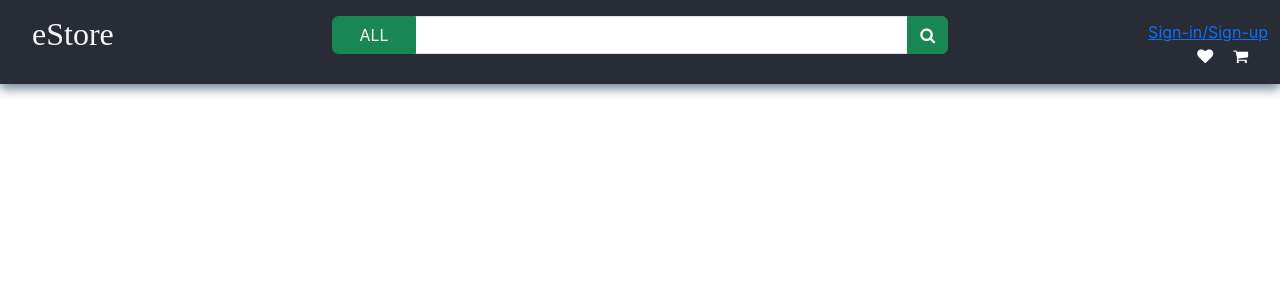
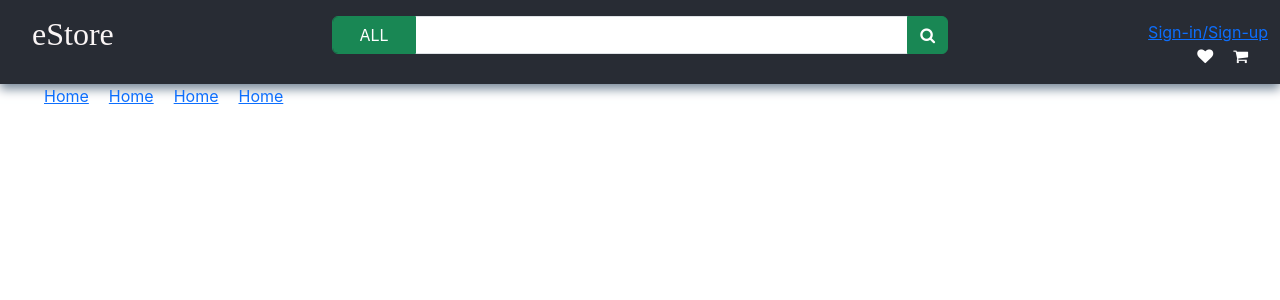
Before and after one commit to arunbhalli/estore, a React (Create React App) app: page / in a window 1280 px wide. Shown: the top 300 px of the page. Built offline with nearby package versions, Linux system fonts and the light colour scheme.

Commit message:
adds menu for app

```diff
--- a/src/componenets/Header.jsx
+++ b/src/componenets/Header.jsx
@@ -1,8 +1,9 @@
 import React from 'react';
-
+import TopMenu from './TopMenu';
 import '../componenets/_header.scss';
 const Header = () => {
   return (
+    <>
       <header className='header'>
         <div className='container-fluid'>
           <div className='row'>
@@ -50,6 +51,8 @@ const Header = () => {
           </div>
         </div>
       </header>
+      <TopMenu />
+    </>
   );
 };
 
--- /dev/null
+++ b/src/componenets/TopMenu.jsx
@@ -0,0 +1,34 @@
+import React from 'react';
+
+const TopMenu = () => {
+  return (
+    <>
+      <header>
+        <div className='container-fluid'>
+          <div className='row'>
+            <div className='col-xl-12 col-lg-12'>
+              <nav>
+                <ul>
+                  <li>
+                    <a href='#'>Home</a>
+                  </li>
+                  <li>
+                    <a href='#'>Home</a>
+                  </li>
+                  <li>
+                    <a href='#'>Home</a>
+                  </li>
+                  <li>
+                    <a href='#'>Home</a>
+                  </li>
+                </ul>
+              </nav>
+            </div>
+          </div>
+        </div>
+      </header>
+    </>
+  );
+};
+
+export default TopMenu;
```
Lines whose indentation alone changed are shown as unchanged.
